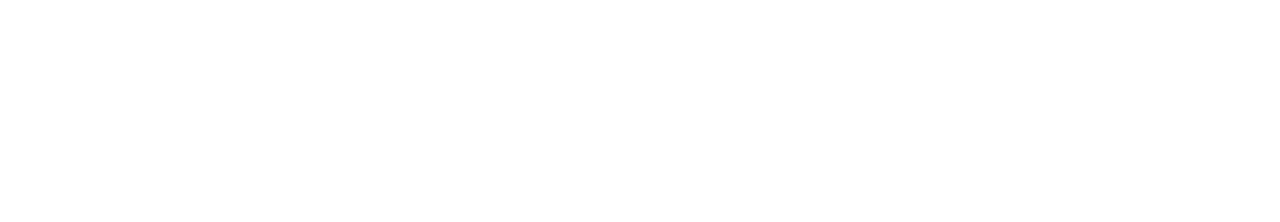
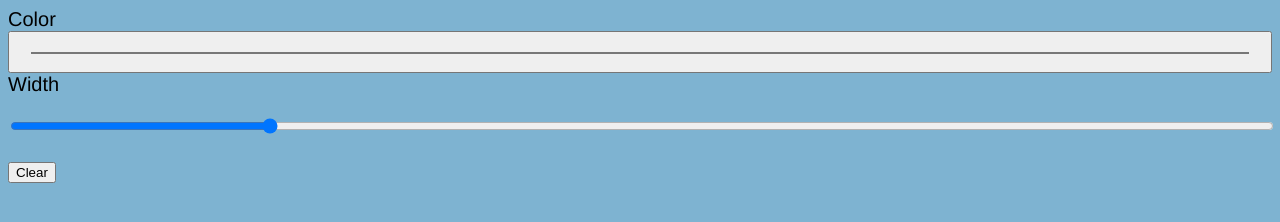
Before and after one commit to DaniKOrdo/JavaScript30, a plain HTML site: page 08 - Fun with HTML5 Canvas/index.html in a window 1280 px wide. Drawn offline with Linux system fonts and the light colour scheme; files that its build step writes are made by us from their sources.

Commit message:
add config structure

```diff
--- a/08 - Fun with HTML5 Canvas/index.html
+++ b/08 - Fun with HTML5 Canvas/index.html
@@ -5,9 +5,27 @@
     <meta http-equiv="X-UA-Compatible" content="IE=edge">
     <meta name="viewport" content="width=device-width, initial-scale=1.0">
     <title>HTML5 Canvas</title>
+    <link rel="stylesheet" href="css/style.css">
     <script src="js/app.js" defer></script>
 </head>
 <body>
-    <canvas id="draw" width="800" height="800"></canvas>
+    <main class="container">
+        <div class="config">
+            <div class="config__item">
+                <label for="color">Color</label>
+                <input type="color" id="color" name="color" value="#000">
+            </div>
+            <div class="config__item">
+                <label for="width">Width</label>
+                <input type="range" id="range" name="width" min="1" max="100" value="20">
+            </div>
+            <div class="config__item">
+                <button id="clear">Clear</button>
+            </div>
+        </div>
+        <div class="board">
+            <canvas id="draw" width="600" height="400"></canvas>
+        </div>
+    </main>
 </body>
 </html>
```
